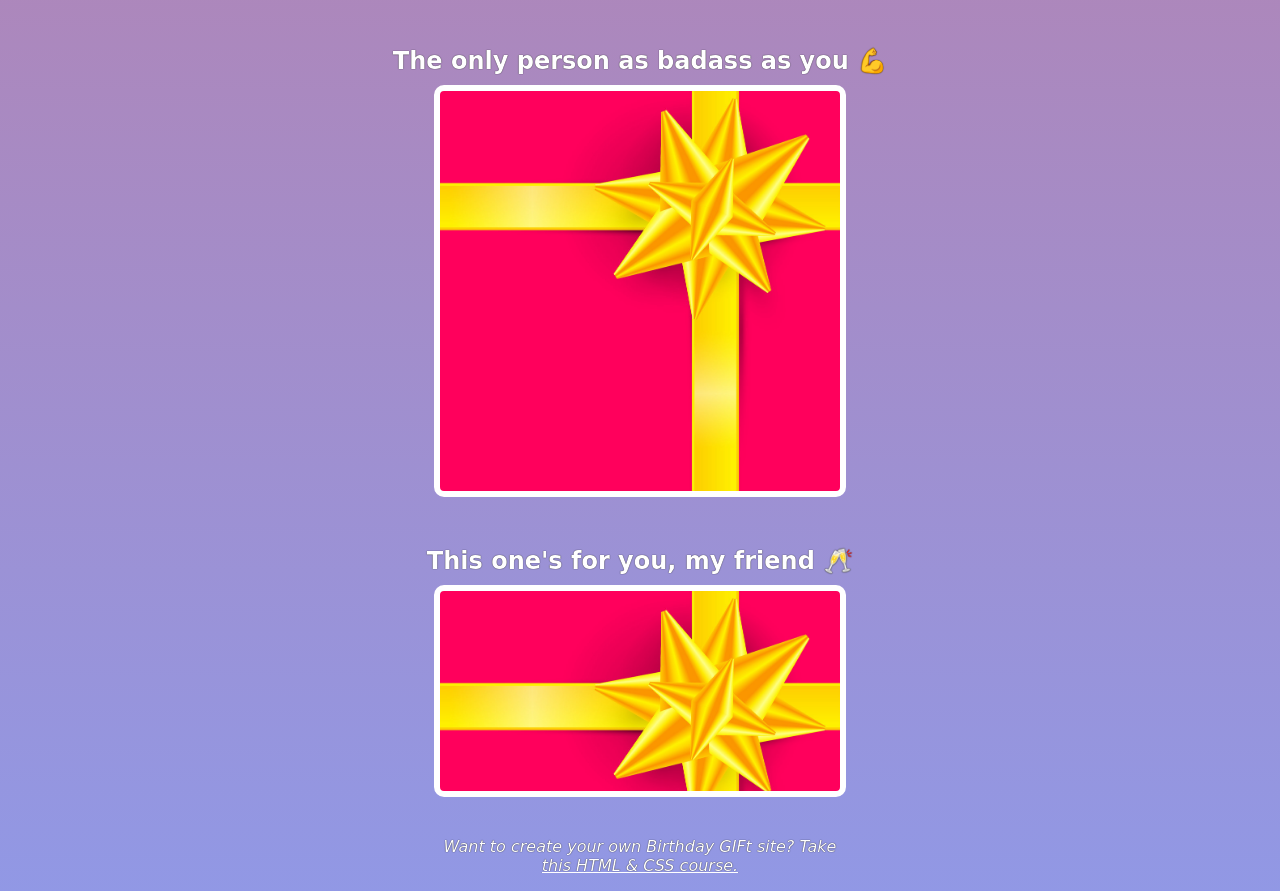
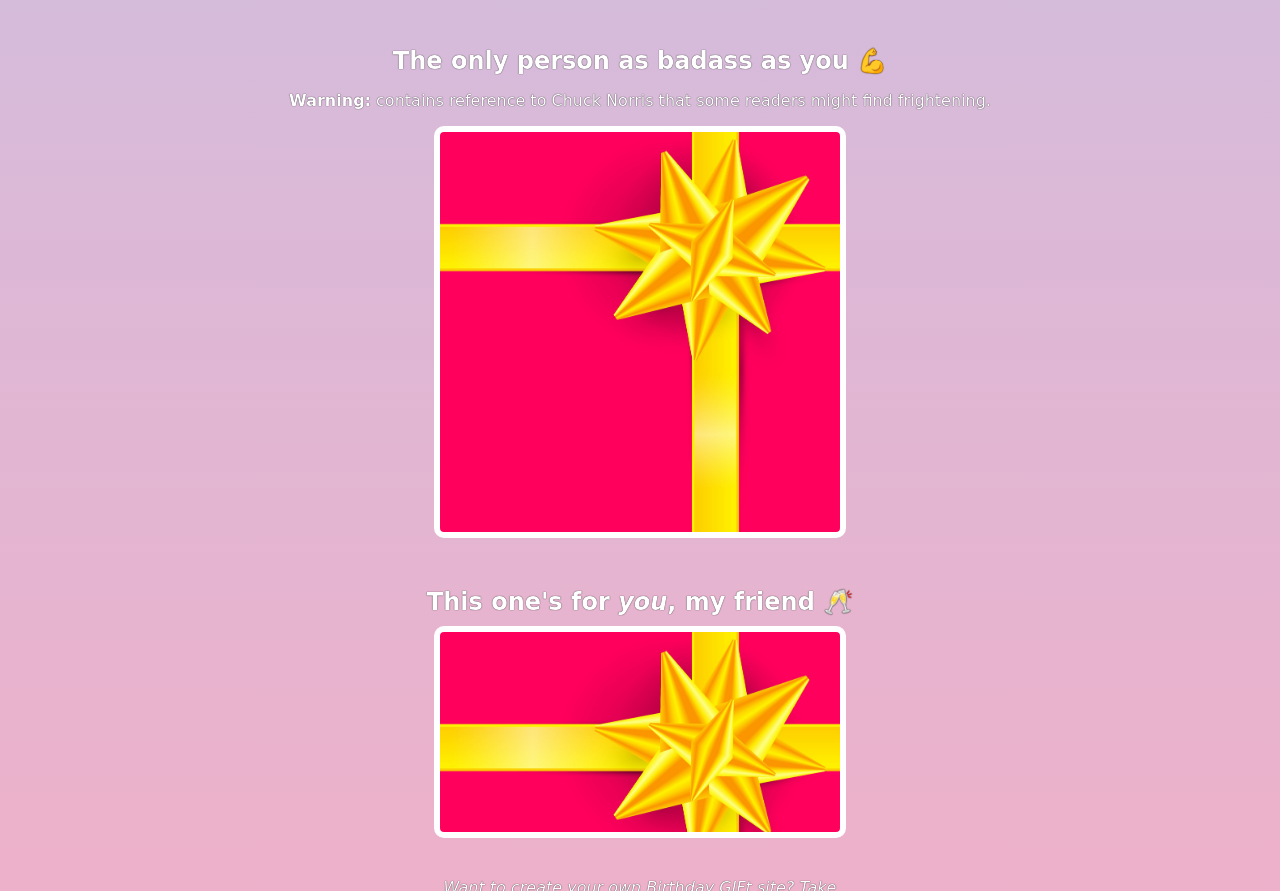
Before and after one commit to lessandsass/birthday-website, a plain HTML site: page index.html in a window 1280 px wide. Shown: the part 1886-2777 px from the top of the page. Drawn offline with Linux system fonts and the light colour scheme; a web font is replaced by a local one.

Commit message:
the strong tag

```diff
--- a/index.html
+++ b/index.html
@@ -33,11 +33,12 @@
 
         <div class="gift-section">
             <h2 class="gift-title">The only person as badass as you 💪</h2>
+            <p><strong>Warning:</strong> contains reference to Chuck Norris that some readers might find frightening.</p>
             <div class="gift-img" id="gift-img-badass" role="img" aria-label="A wrapped present. A person slowly turning his face up"></div>
         </div>
 
         <div class="gift-section">
-            <h2 class="gift-title">This one's for you, my friend 🥂</h2>
+            <h2 class="gift-title">This one's for <em>you</em>, my friend 🥂</h2>
             <div class="gift-img" id="gift-img-cheers" role="img" ></div>
         </div>
 
--- a/styles.css
+++ b/styles.css
@@ -1,9 +1,8 @@
 body {
     text-align: center;
     font-family: 'Happy Monkey', cursive;
-    background: #a2d2ff;
+    background: linear-gradient(#a2d2ff, #EFB0C9);
     color: #ffffff;
-    background: linear-gradient(#e66465, #9198e5);
 }
 
 h1, h2, h3, h4, p {
```
